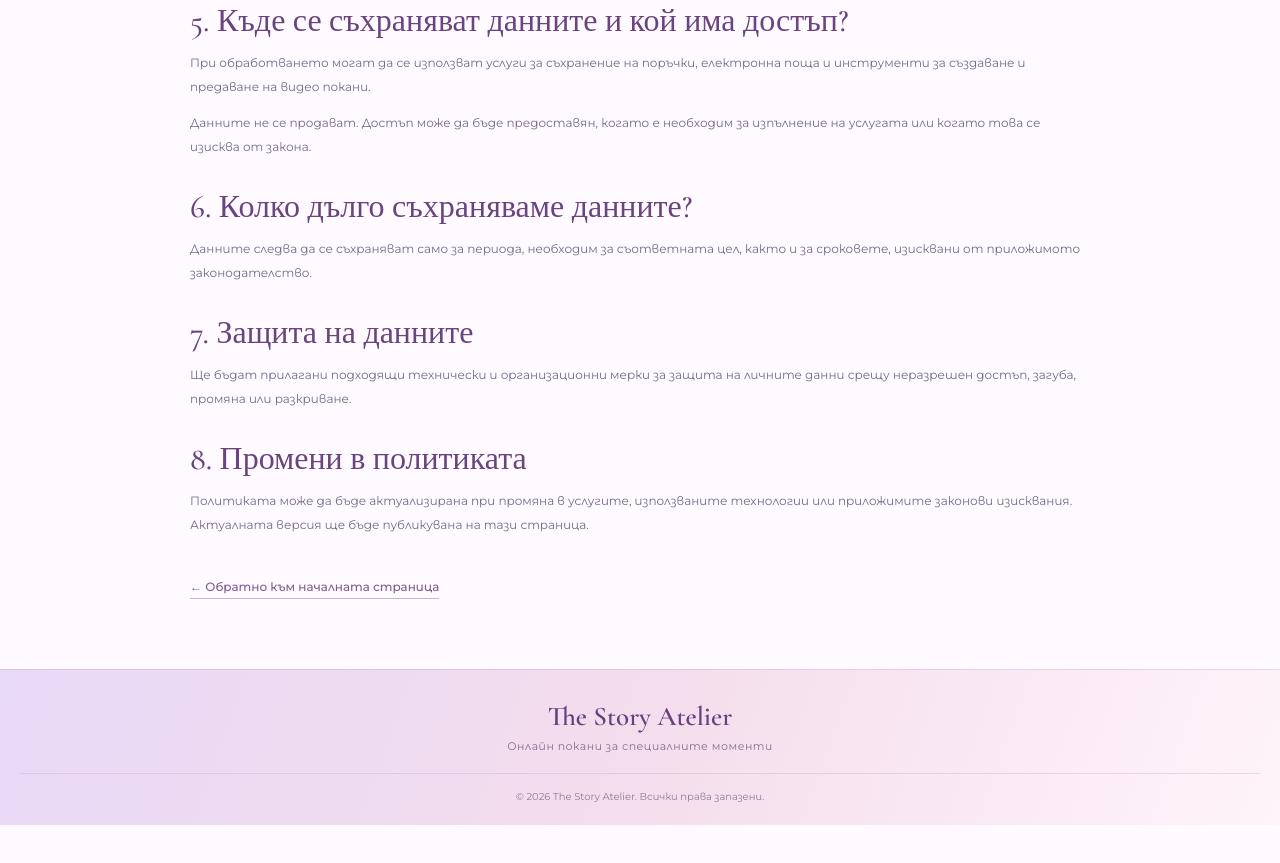
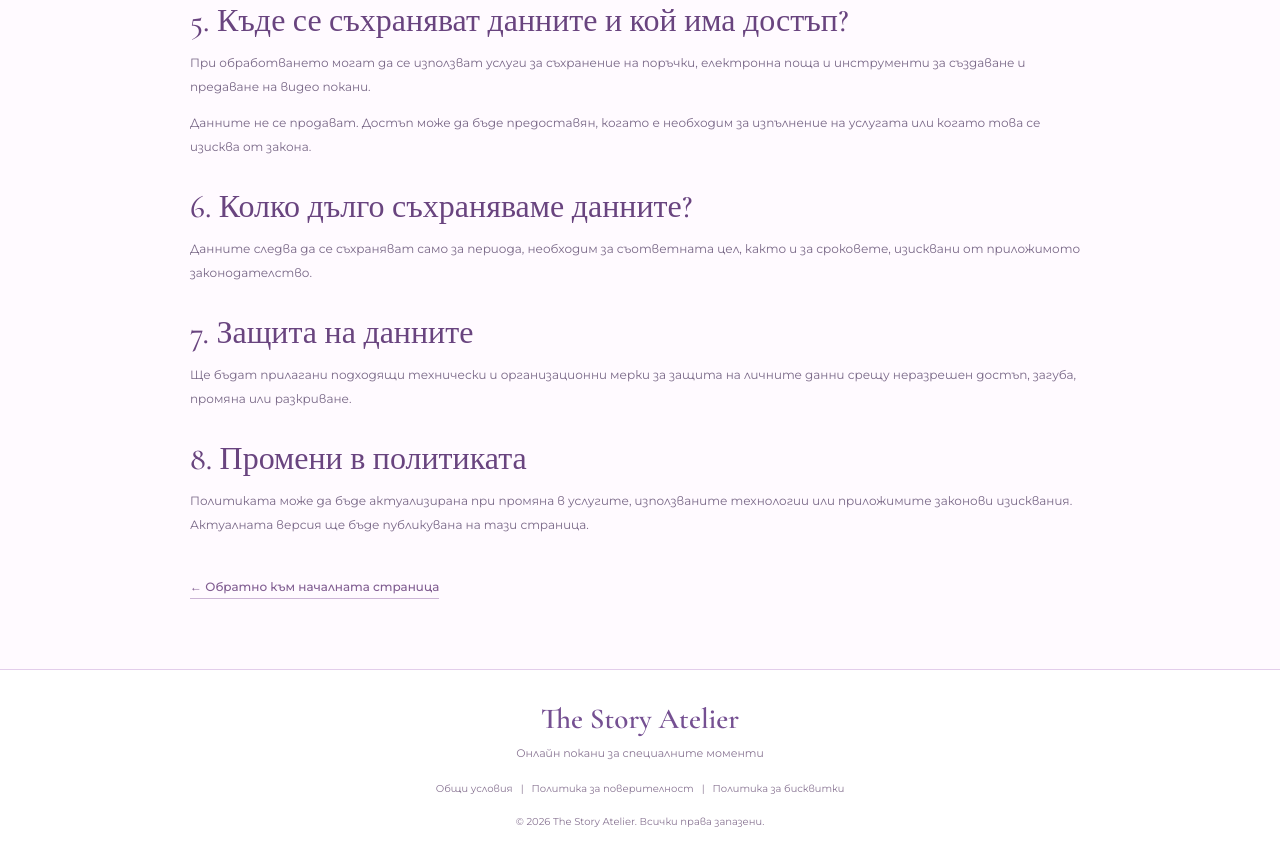
Before and after one commit to galinatasheva94/online-invitations, a plain HTML site: page politika-za-poveritelnost.html in a window 1280 px wide. Shown: the part 1342-2205 px from the top of the page. Before the commit the page ends 2167 px from the top, so only its background shows below. Drawn offline with nearby package versions, Linux system fonts and the light colour scheme.

Commit message:
Refactor footer styles and add footer links
Updated styles and structure for the site footer and added footer links. Improved text formatting and adjusted padding.

```diff
--- a/politika-za-poveritelnost.html
+++ b/politika-za-poveritelnost.html
@@ -164,7 +164,9 @@
       text-transform: uppercase;
     }
 
-    h1, h2, h3 {
+    h1,
+    h2,
+    h3 {
       font-family: "Cormorant Garamond", serif;
       font-weight: 500;
       line-height: 1.12;
@@ -272,39 +274,59 @@
       color: #c16da9;
     }
 
+    /* Футър — еднакъв с останалите страници */
     .site-footer {
-      padding: 30px 20px 22px;
+      padding: 32px 20px;
       text-align: center;
-      background: linear-gradient(
-        110deg,
-        #e8d9f7 0%,
-        #f4ddec 50%,
-        #fff4fa 100%
-      );
-      border-top: 1px solid rgba(190, 151, 205, 0.35);
+      background: #FFFFFF;
+      border-top: 1px solid #E3CDEB;
     }
 
     .footer-brand {
       margin: 0;
-      color: #67417f;
+      color: #755092;
       font-family: 'Cormorant Garamond', serif;
-      font-size: 27px;
+      font-size: 29px;
       font-weight: 600;
+      line-height: 1.2;
     }
 
     .footer-text {
-      margin: 6px 0 20px;
-      color: #876c96;
+      margin: 7px 0 0;
+      color: #897593;
       font-size: 11px;
-      letter-spacing: 0.5px;
+      line-height: 1.8;
+    }
+
+    .footer-links {
+      display: flex;
+      flex-wrap: wrap;
+      justify-content: center;
+      align-items: center;
+      gap: 8px;
+      margin-top: 17px;
+      color: #897593;
+      font-size: 10px;
+      line-height: 1.8;
+    }
+
+    .footer-links a {
+      color: inherit;
+      text-decoration: none;
+      transition: color 0.2s ease;
+    }
+
+    .footer-links a:hover {
+      color: #755092;
+      text-decoration: underline;
+      text-underline-offset: 3px;
     }
 
     .footer-copyright {
-      margin: 0;
-      padding-top: 16px;
-      border-top: 1px solid rgba(190, 151, 205, 0.3);
-      color: #8e7c98;
+      margin: 15px 0 0;
+      color: #897593;
       font-size: 10px;
+      line-height: 1.8;
     }
 
     @media (max-width: 800px) {
@@ -358,7 +380,14 @@
       }
 
       .site-footer {
-        padding: 30px 18px 22px;
+        padding: 30px 18px;
+      }
+    }
+
+    @media (max-width: 520px) {
+      .footer-links {
+        gap: 5px 7px;
+        font-size: 9px;
       }
     }
 
@@ -380,7 +409,9 @@
         scroll-behavior: auto;
       }
 
-      *, *::before, *::after {
+      *,
+      *::before,
+      *::after {
         transition-duration: 0.01ms !important;
       }
     }
@@ -396,7 +427,6 @@
 
     <header>
       <nav class="nav" aria-label="Основна навигация">
-
         <a href="index.html" class="brand">
           The Story Atelier
           <span>Онлайн покани за специалните моменти</span>
@@ -408,7 +438,6 @@
           <a href="designs.html" class="nav-button">Каталог</a>
           <a href="contacts.html">Контакти</a>
         </div>
-
       </nav>
     </header>
   </div>
@@ -440,7 +469,10 @@
 
       <article class="policy-item">
         <h2>2. Какви лични данни можем да събираме?</h2>
-        <p>В зависимост от конкретната заявка или поръчка може да бъдат обработвани:</p>
+        <p>
+          В зависимост от конкретната заявка или поръчка може да бъдат
+          обработвани:
+        </p>
         <ul>
           <li>име и фамилия на лицето за контакт;</li>
           <li>имейл адрес и телефонен номер;</li>
@@ -522,7 +554,9 @@
         </p>
       </article>
 
-      <a class="back-link" href="index.html">← Обратно към началната страница</a>
+      <a class="back-link" href="index.html">
+        ← Обратно към началната страница
+      </a>
 
     </section>
 
@@ -530,7 +564,19 @@
 
   <footer class="site-footer">
     <p class="footer-brand">The Story Atelier</p>
-    <p class="footer-text">Онлайн покани за специалните моменти</p>
+
+    <p class="footer-text">
+      Онлайн покани за специалните моменти
+    </p>
+
+    <nav class="footer-links" aria-label="Правна информация">
+      <a href="obshti-usloviya.html">Общи условия</a>
+      <span aria-hidden="true">|</span>
+      <a href="politika-za-poveritelnost.html">Политика за поверителност</a>
+      <span aria-hidden="true">|</span>
+      <a href="politika-za-biskvitki.html">Политика за бисквитки</a>
+    </nav>
+
     <p class="footer-copyright">
       © 2026 The Story Atelier. Всички права запазени.
     </p>
```
